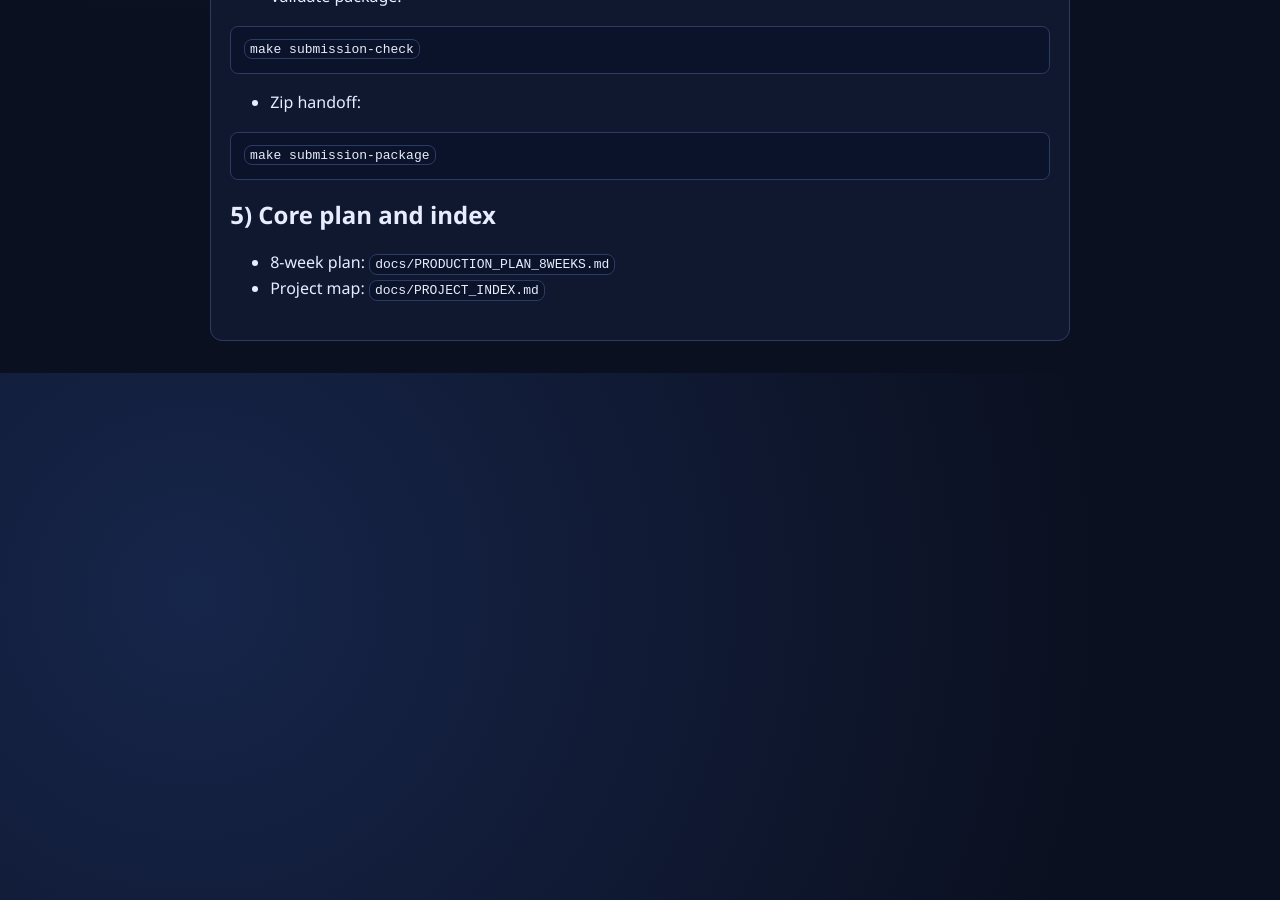
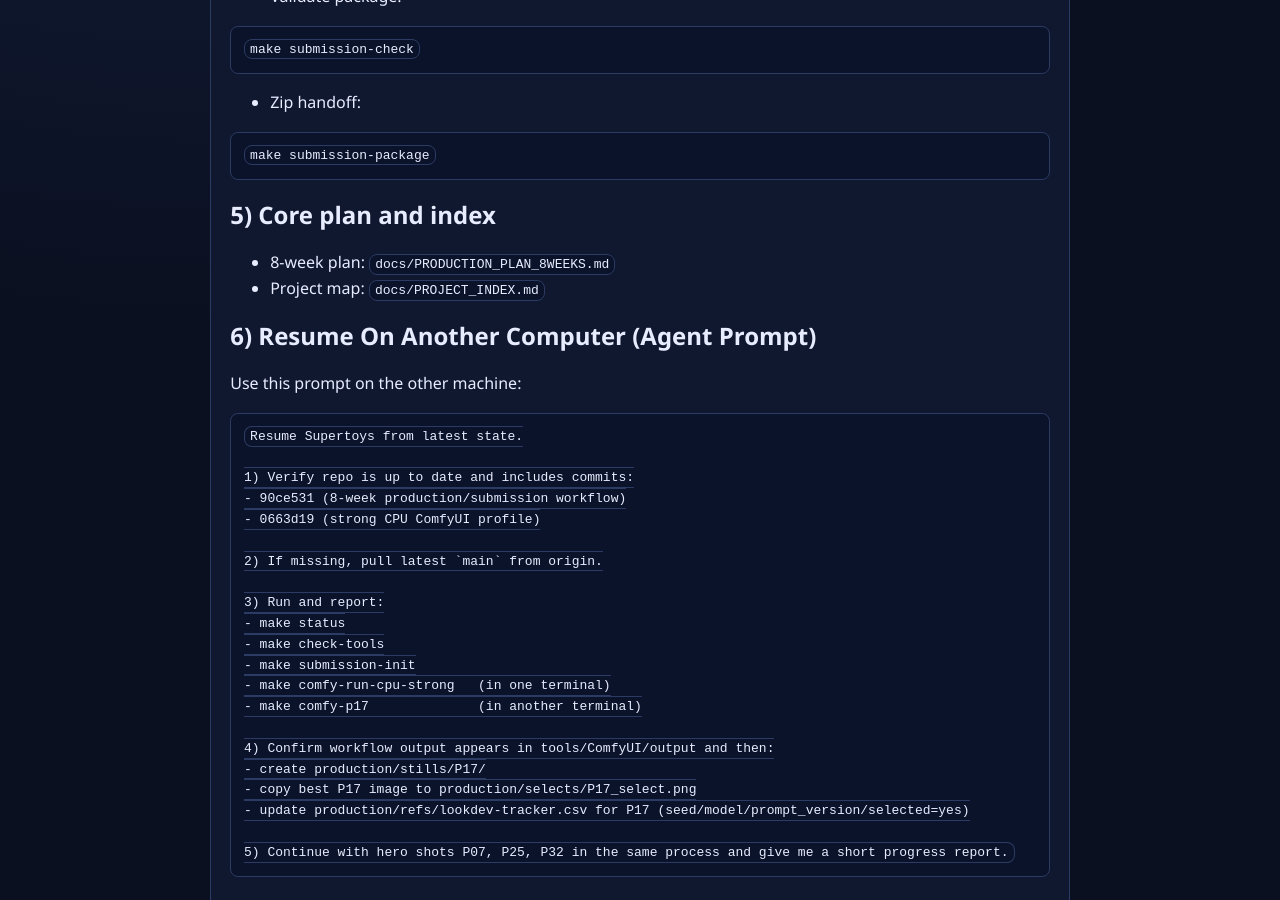
Before and after one commit to cartheur-joi/supertoys, a Jekyll site: the page built from docs/START_HERE.md, in a window 1280 px wide and 900 px high, scrolled down 1108 px. Built offline with Jekyll 4.4.1, drawn with Linux system fonts in a browser that asks for light colours; our own code applies the rules of GitHub Pages for plain Markdown files.

Commit message:
Add cross-machine resume prompt to start guide

````diff
--- a/docs/START_HERE.md
+++ b/docs/START_HERE.md
@@ -62,3 +62,31 @@
 
 - 8-week plan: `docs/PRODUCTION_PLAN_8WEEKS.md`
 - Project map: `docs/PROJECT_INDEX.md`
+
+## 6) Resume On Another Computer (Agent Prompt)
+
+Use this prompt on the other machine:
+
+```text
+Resume Supertoys from latest state.
+
+1) Verify repo is up to date and includes commits:
+- 90ce531 (8-week production/submission workflow)
+- 0663d19 (strong CPU ComfyUI profile)
+
+2) If missing, pull latest `main` from origin.
+
+3) Run and report:
+- make status
+- make check-tools
+- make submission-init
+- make comfy-run-cpu-strong   (in one terminal)
+- make comfy-p17              (in another terminal)
+
+4) Confirm workflow output appears in tools/ComfyUI/output and then:
+- create production/stills/P17/
+- copy best P17 image to production/selects/P17_select.png
+- update production/refs/lookdev-tracker.csv for P17 (seed/model/prompt_version/selected=yes)
+
+5) Continue with hero shots P07, P25, P32 in the same process and give me a short progress report.
+```
````
